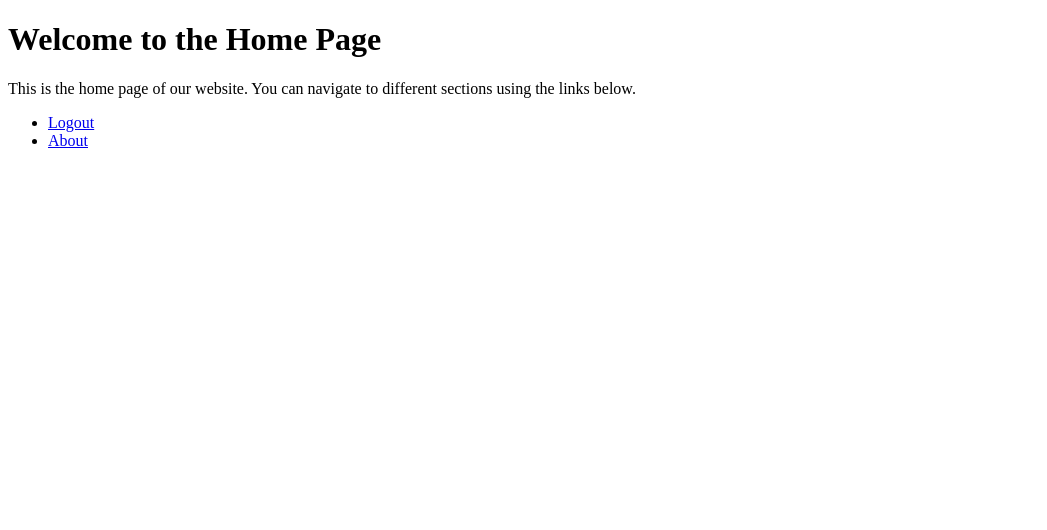
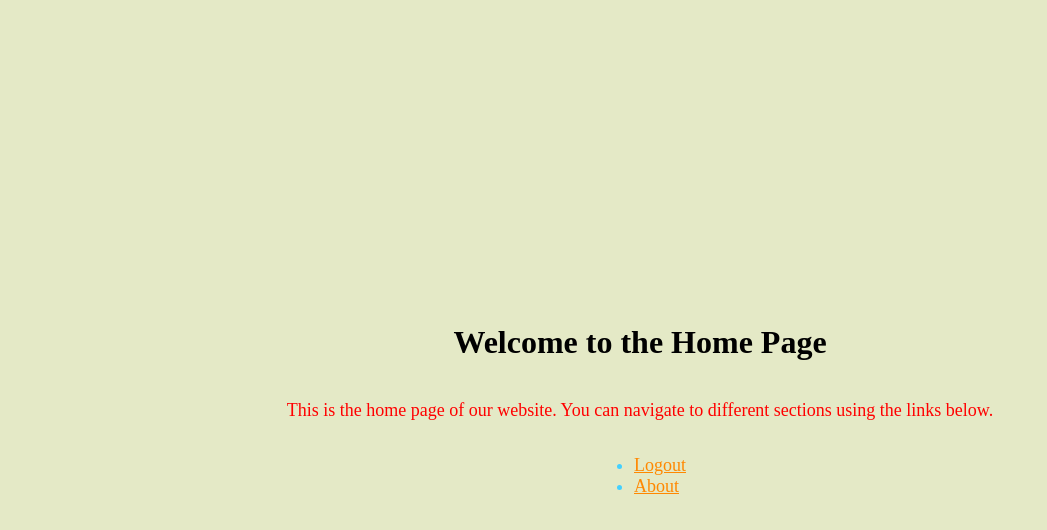
Before and after one commit to Akshit1984/WIPRO-TRAINING, a plain HTML site: page Day2/app.html in a window 1280 px wide. Shown: the whole page, without its empty margins (0-1047 px from the left). Drawn offline with Linux system fonts and the light colour scheme.

Commit message:
my first login page

```diff
--- a/Day2/app.html
+++ b/Day2/app.html
@@ -4,6 +4,7 @@
     <meta charset="UTF-8">
     <meta name="viewport" content="width=device-width, initial-scale=1.0">
     <title>Document</title>
+    <link rel="stylesheet" href="index1.css">
 </head>
 <body>
     <h1>Welcome to the Home Page</h1>
--- a/Day2/app.js
+++ b/Day2/app.js
@@ -2,7 +2,7 @@ const login = () => {
     const username = document.getElementById("username").value;
     const password = document.getElementById("password").value;
 
-    if (username === "admin" && password === "password") {
+    if (username === "audi" && password === "280502") {
         alert("Login successful!");
         window.location.href = "app.html";
     } else {
--- a/Day2/index.css
+++ b/Day2/index.css
@@ -1,11 +1,10 @@
 h1 {
-    color: black;
-    margin-bottom: 20px;
-    margin-left: auto;
-    margin-right: auto;
+    color: brown;
+
+
 }
 p {
-    color: plum;
+    color: rgb(223, 8, 223);
     font-size: 18px;
 }
 input {
@@ -13,7 +12,7 @@ input {
     padding: 5px;
 }
 button {
-    background-color: blueviolet;
+    background-color: rgb(226, 128, 43);
     color: rgb(0, 0, 0);
     border: none;
     padding: 10px 20px;
@@ -22,4 +21,10 @@ button {
 button:hover {
     background-color: darkgreen;
 }
-background-color: black;
+body{
+    display: flex;
+    flex-direction: column;
+    align-items: center;
+    justify-content: center;
+    height: 100vh;
+}
--- /dev/null
+++ b/Day2/index1.css
@@ -0,0 +1,29 @@
+h1 {
+    color: black;
+
+
+}
+p {
+    color: rgb(255, 0, 0);
+    font-size: 18px;
+}
+
+li{
+    color: rgb(67, 208, 255);
+    font-family: 'Times New Roman', Times, serif;
+    font-size: large;
+
+}
+a{
+    color: rgb(255, 136, 0);
+    font-family: 'Times New Roman', Times, serif;
+    font-size: large;
+}
+body{
+    display: flex;
+    flex-direction: column;
+    align-items: center;
+    justify-content: center;
+    height: 100vh;
+    background-color: rgb(228, 233, 198);
+}
```
